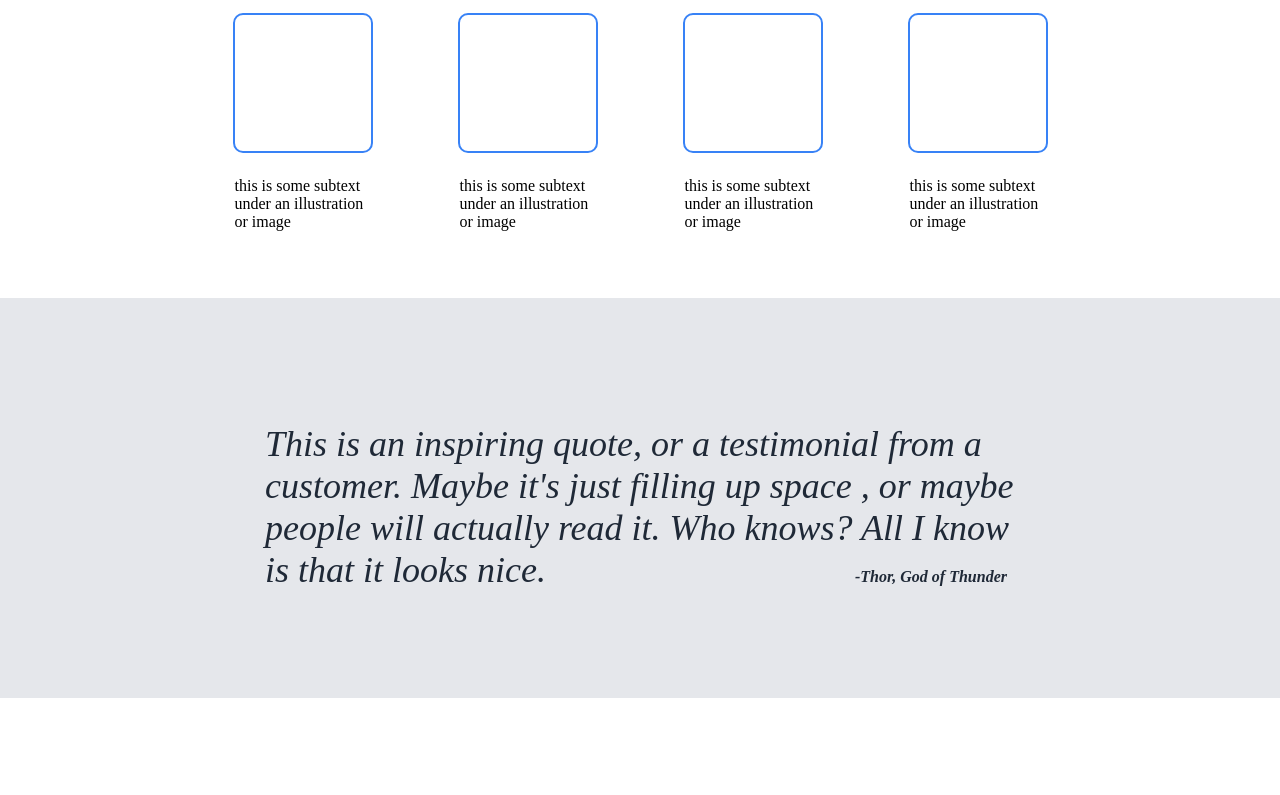
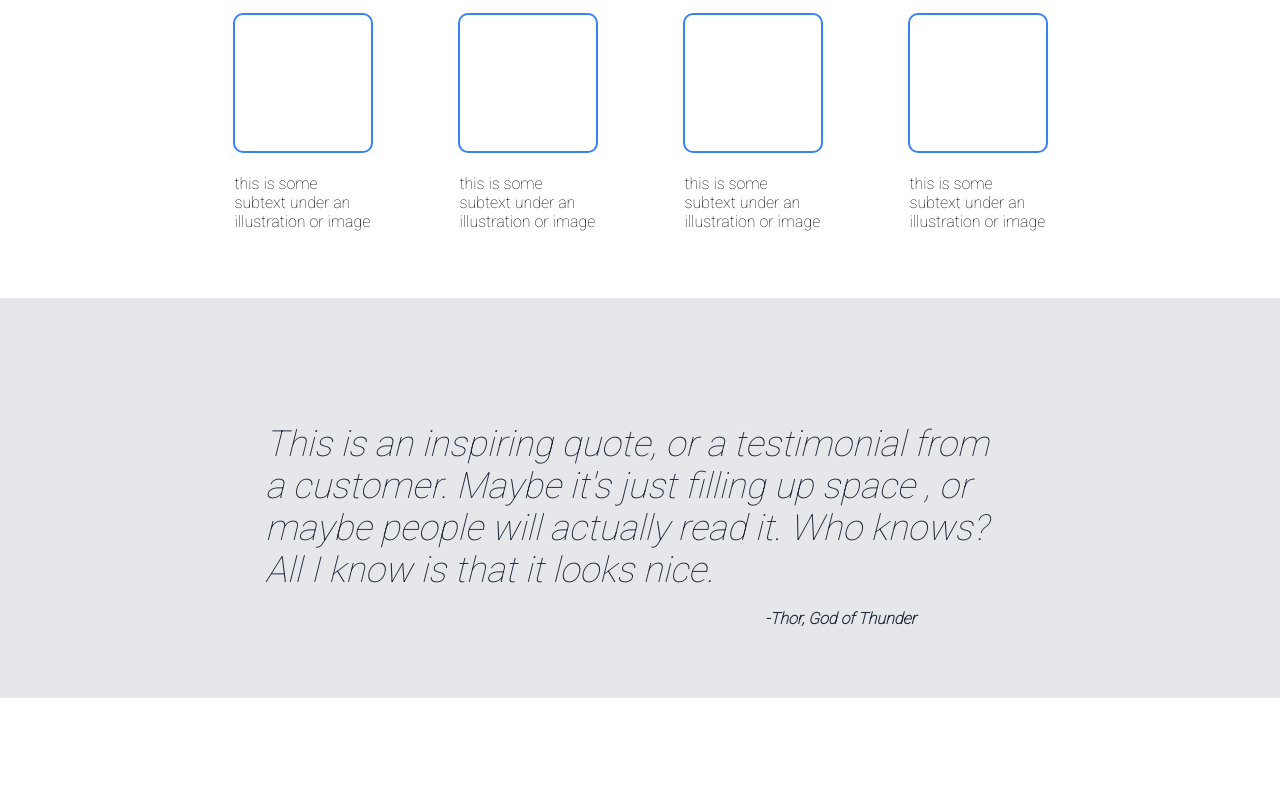
Before and after one commit to Abismael-Tapia/Landing-Page, a plain HTML site: page index.html in a window 1280 px wide. Shown: the part 502-1297 px from the top of the page. Drawn offline with Linux system fonts and the light colour scheme.

Commit message:
Update font-family

```diff
--- a/css/styles.css
+++ b/css/styles.css
@@ -1,7 +1,10 @@
+@import url('https://fonts.googleapis.com/css2?family=Roboto:wght@100&display=swap');
 * {
     margin: 0;
     padding: 0;
     box-sizing: border-box;
+    font-family: 'Roboto', sans-serif;
+
 }
 
 .flex {
@@ -156,7 +159,7 @@
  #cite {
    font-size: 16px;
    font-weight: bold;
-   margin-left: 300px;
+   margin-left: 500px;
  }
 
  .container-two {
```
